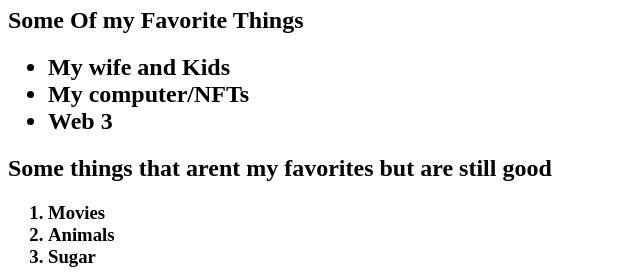
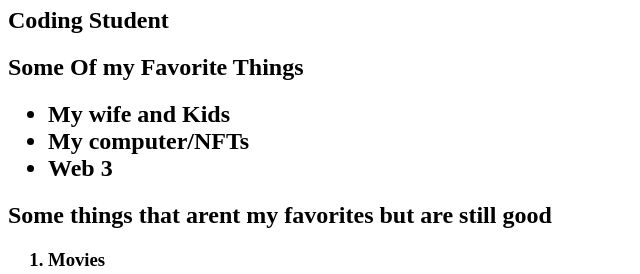
Before and after one commit to ClaytonStealth/favorites, a plain HTML site: page index.html in a window 1280 px wide. Shown: the part 73-347 px from the top of the page, without its empty margins (0-640 px from the left). Drawn offline with Linux system fonts and the light colour scheme.

Commit message:
update html file

```diff
--- a/index.html
+++ b/index.html
@@ -8,6 +8,7 @@
 </head>
 <body>
     <h1>Clayton Sestak</h1>
+    <h2>Coding Student</h2>
 
 
     <h2>Some Of my Favorite Things</h2>
```
